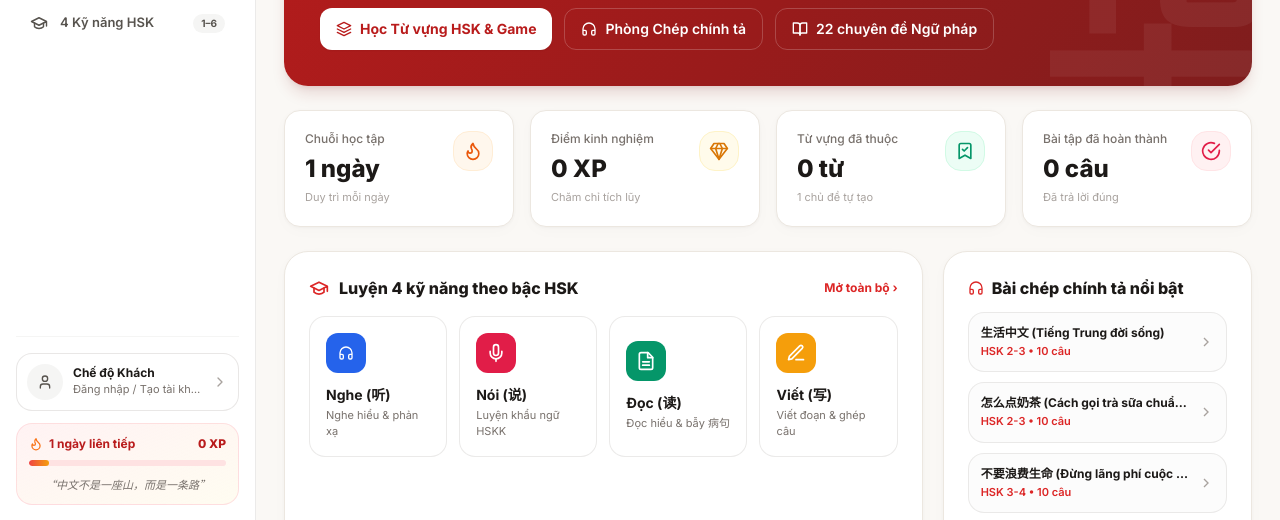
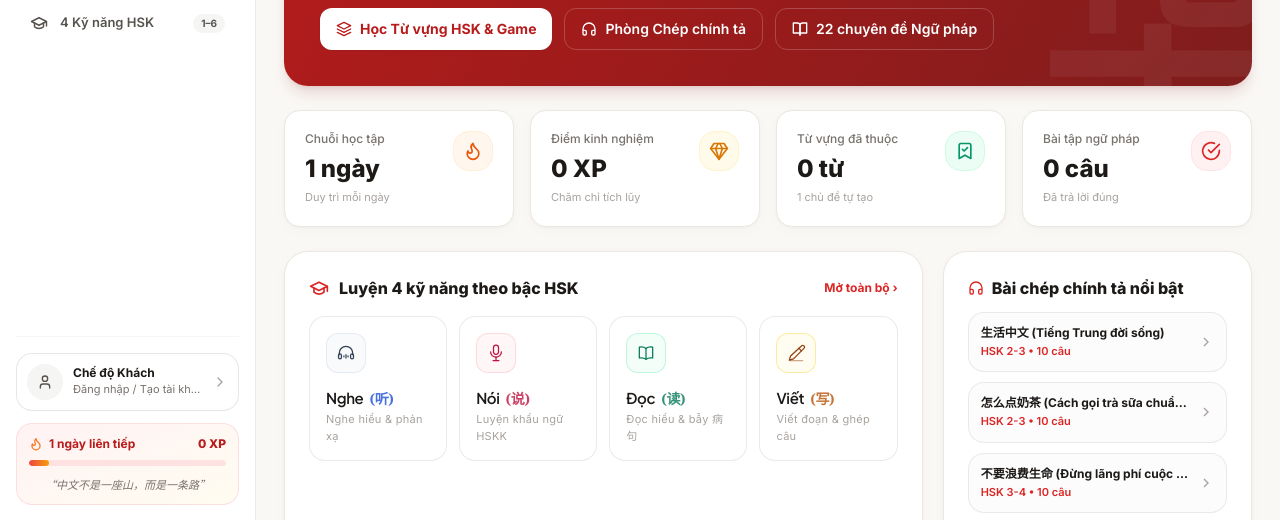
Before and after one commit to hoaine954/HuaYuStudio, a plain HTML site: page index.html in a window 1280 px wide. Shown: the part 279-799 px from the top of the page. Drawn offline with nearby package versions, Linux system fonts and the light colour scheme.

Commit message:
Update index.html

```diff
--- a/index.html
+++ b/index.html
@@ -8,7 +8,7 @@
   <script src="https://cdn.tailwindcss.com"></script>
   <link rel="preconnect" href="https://fonts.googleapis.com" />
   <link rel="preconnect" href="https://fonts.gstatic.com" crossorigin />
-  <link href="https://fonts.googleapis.com/css2?family=Inter:wght@400;500;600;700;800&family=Noto+Sans+SC:wght@400;500;600;700;900&display=swap" rel="stylesheet" />
+  <link href="https://fonts.googleapis.com/css2?family=Inter:wght@400;500;600;700;800&family=Noto+Sans+SC:wght@400;500;600;700;900&family=Noto+Serif+SC:wght@500;600;700&family=Plus+Jakarta+Sans:wght@500;600;700&display=swap" rel="stylesheet" />
   <script>
     tailwind.config = {
       theme: {
@@ -41,6 +41,12 @@
     }
     .font-zh {
       font-family: 'Noto Sans SC', 'Inter', sans-serif;
+    }
+    .font-serif-art {
+      font-family: 'Noto Serif SC', Georgia, serif;
+    }
+    .font-display-clean {
+      font-family: 'Plus Jakarta Sans', 'Inter', sans-serif;
     }
     .hero-gradient {
       background: linear-gradient(125deg, #b91c1c 0%, #991b1b 55%, #7f1d1d 100%);
@@ -1582,10 +1588,42 @@
     const allDictations = [...DICTATION_DATA, ...App.customDictations];
 
     const skillCards = [
-      { id: 'listening', zh: 'Nghe (听)', sub: 'Nghe hiểu & phản xạ', icon: ICONS.headphones, bg: 'bg-blue-600' },
-      { id: 'speaking', zh: 'Nói (说)', sub: 'Luyện khẩu ngữ HSKK', icon: ICONS.mic, bg: 'bg-rose-600' },
-      { id: 'reading', zh: 'Đọc (读)', sub: 'Đọc hiểu & bẫy 病句', icon: ICONS.fileText, bg: 'bg-emerald-600' },
-      { id: 'writing', zh: 'Viết (写)', sub: 'Viết đoạn & ghép câu', icon: ICONS.penTool, bg: 'bg-amber-500' }
+      {
+        id: 'listening',
+        vi: 'Nghe',
+        han: '听',
+        sub: 'Nghe hiểu & phản xạ',
+        badgeCls: 'bg-slate-50/90 border-slate-200/80 text-slate-700 group-hover:border-blue-300 group-hover:bg-blue-50/50 group-hover:text-blue-700',
+        hanCls: 'text-blue-700/80',
+        icon: `<svg class="w-5 h-5" viewBox="0 0 24 24" fill="none" stroke="currentColor" stroke-width="1.5" stroke-linecap="round" stroke-linejoin="round"><path d="M4 14v-2a8 8 0 0 1 16 0v2"/><rect x="3" y="13" width="3.5" height="6" rx="1.75"/><rect x="17.5" y="13" width="3.5" height="6" rx="1.75"/><path d="M9.5 15.5v1"/><path d="M12 14v4"/><path d="M14.5 15.5v1"/></svg>`
+      },
+      {
+        id: 'speaking',
+        vi: 'Nói',
+        han: '说',
+        sub: 'Luyện khẩu ngữ HSKK',
+        badgeCls: 'bg-rose-50/60 border-rose-200/70 text-rose-700 group-hover:border-rose-300 group-hover:bg-rose-50',
+        hanCls: 'text-rose-700/80',
+        icon: `<svg class="w-5 h-5" viewBox="0 0 24 24" fill="none" stroke="currentColor" stroke-width="1.5" stroke-linecap="round" stroke-linejoin="round"><rect x="9" y="2.5" width="6" height="11" rx="3"/><path d="M5.5 10.5a6.5 6.5 0 0 0 13 0"/><line x1="12" y1="17" x2="12" y2="21"/><line x1="8.5" y1="21" x2="15.5" y2="21"/></svg>`
+      },
+      {
+        id: 'reading',
+        vi: 'Đọc',
+        han: '读',
+        sub: 'Đọc hiểu & bẫy 病句',
+        badgeCls: 'bg-emerald-50/60 border-emerald-200/70 text-emerald-700 group-hover:border-emerald-300 group-hover:bg-emerald-50',
+        hanCls: 'text-emerald-700/80',
+        icon: `<svg class="w-5 h-5" viewBox="0 0 24 24" fill="none" stroke="currentColor" stroke-width="1.5" stroke-linecap="round" stroke-linejoin="round"><path d="M12 6.5c-2.2-1.7-5.3-2-8-1.5v13c2.7-.5 5.8-.2 8 1.5 2.2-1.7 5.3-2 8-1.5V5c-2.7-.5-5.8-.2-8 1.5Z"/><path d="M12 6.5v13"/></svg>`
+      },
+      {
+        id: 'writing',
+        vi: 'Viết',
+        han: '写',
+        sub: 'Viết đoạn & ghép câu',
+        badgeCls: 'bg-amber-50/70 border-amber-200/80 text-amber-800 group-hover:border-amber-300 group-hover:bg-amber-50',
+        hanCls: 'text-amber-700/80',
+        icon: `<svg class="w-5 h-5" viewBox="0 0 24 24" fill="none" stroke="currentColor" stroke-width="1.5" stroke-linecap="round" stroke-linejoin="round"><path d="M18.5 3.5a2.12 2.12 0 0 1 3 3L9 19l-5 1.5L5.5 15.5 18.5 3.5Z"/><path d="M15.5 6.5l3 3"/><path d="M4 21h16" stroke-opacity="0.45"/></svg>`
+      }
     ];
 
     container.innerHTML = `
@@ -1657,18 +1695,18 @@
 
         <div class="soft-card rounded-2xl p-5 flex items-start justify-between gap-3">
           <div>
-            <div class="text-xs font-medium text-stone-500">Bài tập đã hoàn thành</div>
+            <div class="text-xs font-medium text-stone-500">Bài tập ngữ pháp</div>
             <div class="text-2xl font-extrabold text-stone-900 mt-1.5">${rightCount} câu</div>
             <div class="text-[11px] text-stone-400 mt-1">Đã trả lời đúng</div>
           </div>
-          <div class="w-10 h-10 rounded-2xl bg-rose-50 border border-rose-100 text-rose-600 flex items-center justify-center shrink-0">
+          <div class="w-10 h-10 rounded-2xl bg-rose-50 border border-rose-100 text-red-600 flex items-center justify-center shrink-0">
             ${ICONS.checkCircle}
           </div>
         </div>
       </section>
 
-      <!-- Bottom 2-Column Workspace -->
-      <section class="grid grid-cols-1 lg:grid-cols-12 gap-5 items-stretch">
+      <!-- Bottom Split: 4 Skills Matrix + Featured Dictation -->
+      <section class="grid grid-cols-1 lg:grid-cols-12 gap-5">
         <!-- Left 8 Cols: 4 Skills by HSK Level -->
         <div class="lg:col-span-8 soft-card rounded-3xl p-6 flex flex-col justify-between space-y-5">
           <div class="space-y-4">
@@ -1682,13 +1720,16 @@
 
             <div class="grid grid-cols-2 sm:grid-cols-4 gap-3">
               ${skillCards.map(sc => `
-                <button onclick="openSkillDirect('${sc.id}', ${lv})" class="soft-card-hover rounded-2xl border border-stone-200/80 bg-white p-4 text-left space-y-3">
-                  <div class="w-10 h-10 rounded-xl ${sc.bg} text-white flex items-center justify-center shadow-xs">
+                <button onclick="openSkillDirect('${sc.id}', ${lv})" class="group soft-card-hover rounded-2xl border border-stone-200/80 bg-white p-4 text-left space-y-3.5">
+                  <div class="w-10 h-10 rounded-xl border ${sc.badgeCls} flex items-center justify-center transition-colors">
                     ${sc.icon}
                   </div>
                   <div>
-                    <div class="font-bold text-sm text-stone-900">${sc.zh}</div>
-                    <div class="text-[11px] text-stone-500 mt-0.5">${sc.sub}</div>
+                    <div class="font-display-clean font-semibold text-[15px] tracking-tight text-stone-900 flex items-baseline gap-1.5">
+                      <span>${sc.vi}</span>
+                      <span class="font-serif-art font-semibold text-sm ${sc.hanCls}">(${sc.han})</span>
+                    </div>
+                    <div class="text-[11px] font-normal tracking-wide text-stone-400 mt-0.5">${sc.sub}</div>
                   </div>
                 </button>
               `).join('')}
```
